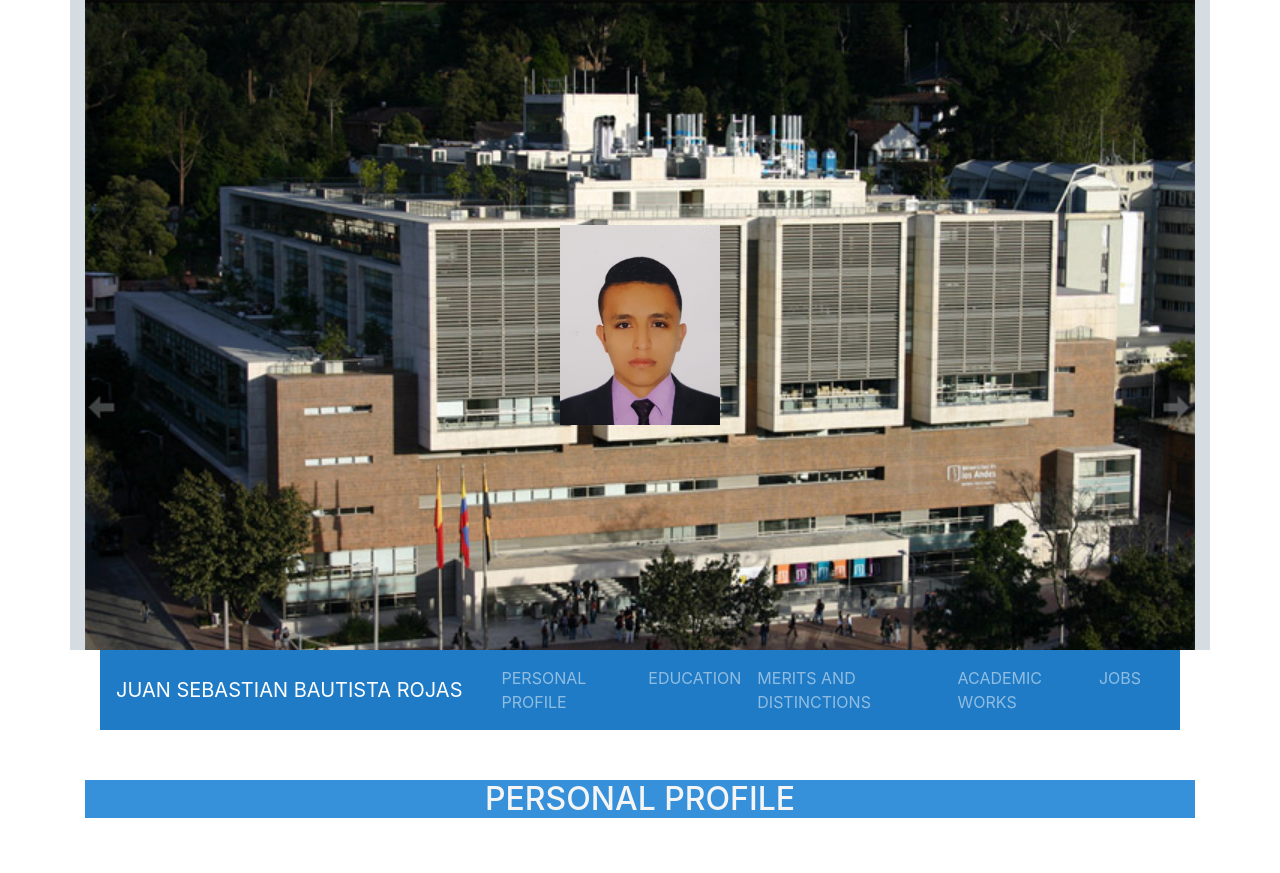
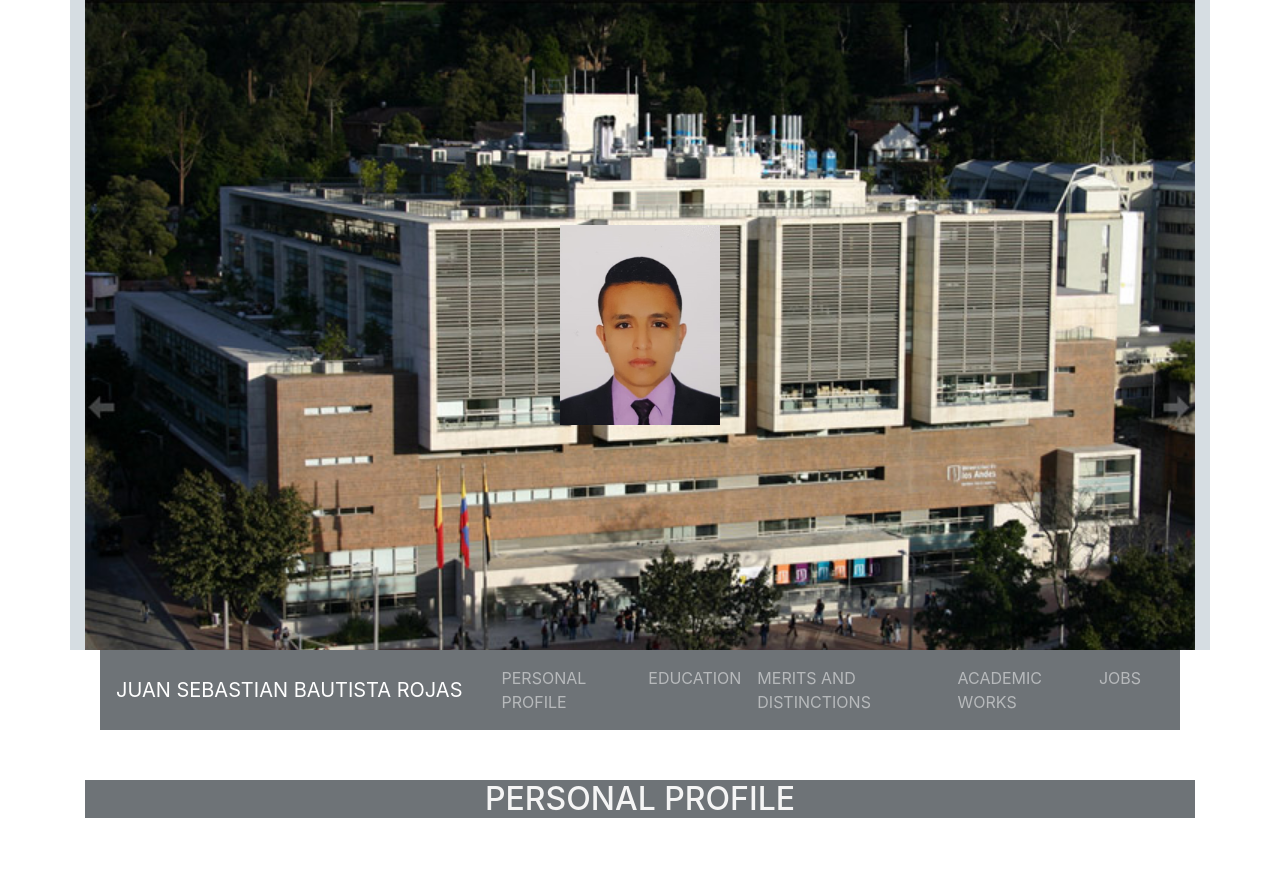
Before and after one commit to jsbautista/ProgramacionWeb, a plain HTML site: page index.html in a window 1280 px wide. Shown: the top 873 px of the page. Drawn offline with nearby package versions, Linux system fonts and the light colour scheme.

Commit message:
ColorGris

```diff
--- a/style2.css
+++ b/style2.css
@@ -10,7 +10,7 @@
 }
 
 .navbar{
-background-color: #1f7bc5;
+background-color: #6e7377;
 }
 #imagen {
   position: absolute;
@@ -46,7 +46,7 @@ background-color: #1f7bc5;
   margin: auto;
 }
 .txt {
-  background-color: rgb(114, 114, 114);
+  background-color: #6e7377;
 }
 .card{
   width: 18rem;
@@ -62,6 +62,6 @@ margin: auto;
   margin-bottom: 50px;
 }
 .titulo{
-  background-color: #3791da;
+  background-color: #6e7377;
   color:whitesmoke;
 }
```
